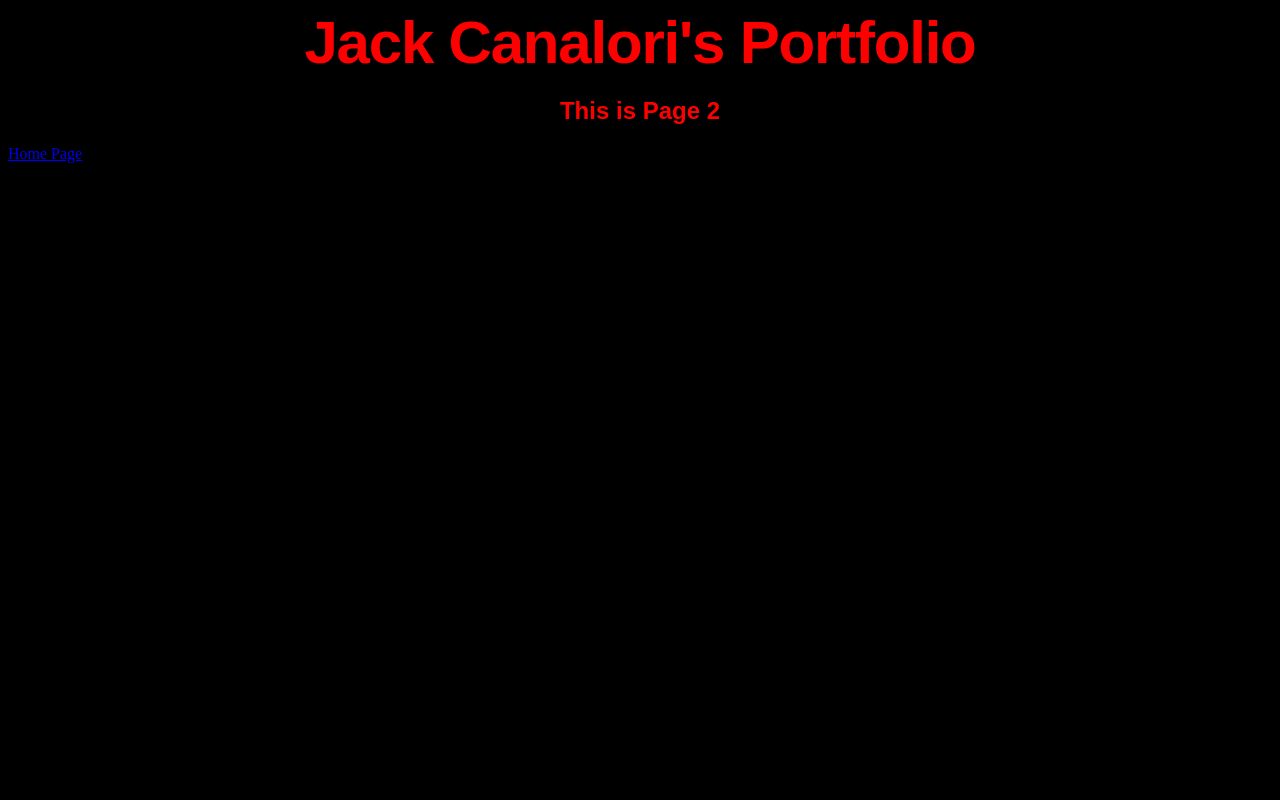
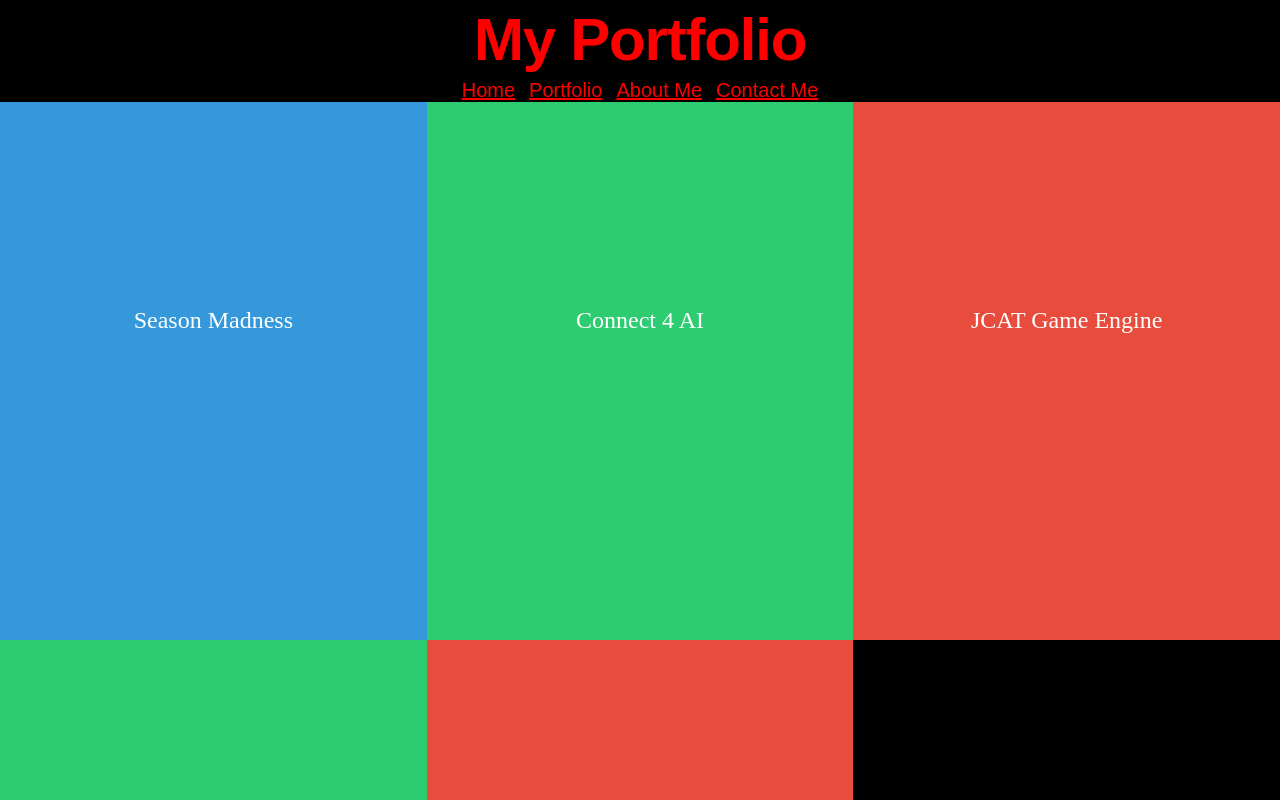
Before and after one commit to JackCanalori/Jack-Canalori-Portfolio-Website, a plain HTML site: page src/portfolio_page.html in a window 1280 px wide. Shown: the top 800 px of the page. Drawn offline with Linux system fonts and the light colour scheme.

Commit message:
created divs for sectioned portfolio page

```diff
--- a/src/portfolio_page.html
+++ b/src/portfolio_page.html
@@ -12,15 +12,25 @@
     <link rel="stylesheet" href="styles.css">
     <title>Jack Canalori's Portfolio</title>
 </head>
-<body>
+<body id="portfolio_body">
 
-<h1 class="title">Jack Canalori's Portfolio </h1>
-<h2 class="page-text">This is Page 2</h2>
-<p class="link">
-    <a href = index.html class="link">
-        Home Page
-    </a>
-</p>
+<header>
+    <h1 class="title">My Portfolio</h1>
+    <a href = index.html class="header_link">Home</a>
+    <a href = portfolio_page.html class="header_link">Portfolio</a>
+    <a href = about_me.html class="header_link">About Me</a>
+    <a href = contact.html class="header_link">Contact Me</a>
+</header>
+
+
+<div class="section top_left">Season Madness</div>
+<div class="section top_middle">Connect 4 AI</div>
+<div class="section top_right">JCAT Game Engine</div>
+
+
+<div class="section btm_left">BlackJack</div>
+<div class="section btm_middle">Durak</div>
+<div class="section btm_right"></div>
 
 </body>
 </html>
--- a/src/styles.css
+++ b/src/styles.css
@@ -1,6 +1,25 @@
 body
 {
     background-color: #000000;
+    overflow-y: scroll;
+}
+#home_body
+{
+
+}
+#contact_body
+{
+
+}
+#portfolio_body
+{
+    margin: 0;
+    height: 100vh;
+    display: flex;
+    flex-wrap: wrap;
+}
+#about_body
+{
 
 }
 header
@@ -52,3 +71,20 @@ header
     margin-left: 250px;
     margin-right: 250px;
 }
+.section
+{
+    flex: 1 1 33.333%;
+    display: flex;
+    align-items: center;
+    justify-content: center;
+    font-size: 1.5rem;
+    color: white;
+    height: 80%;
+}
+.top_left   { background-color: #3498db; }
+.top_middle { background-color: #2ecc71; }
+.top_right  { background-color: #e74c3c; }
+
+.btm_left   { background-color: #2ecc71; }
+.btm_middle { background-color: #e74c3c; }
+.btm_right  { }
```
Also changed, not shown: src/about_me.html (+11 -1 lines), src/contact.html (+9 -1 lines), src/index.html (+3 -12 lines).
